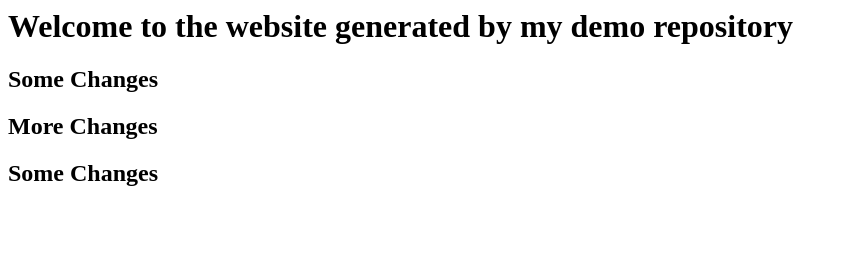
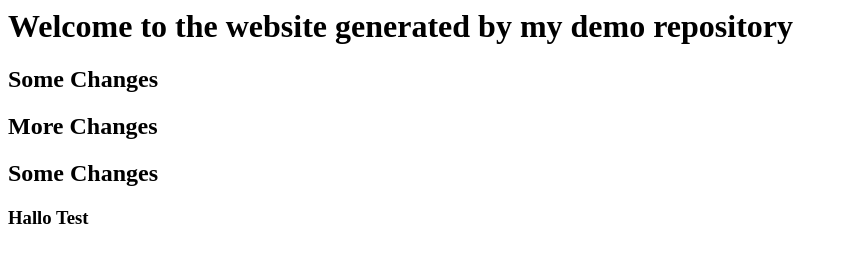
Before and after one commit to HSFD-WS-24-25/demo-repository, a website: page index.html in a window 1280 px wide. Shown: the whole page, without its empty margins (0-846 px from the left). Drawn offline with Linux system fonts and the light colour scheme.

Commit message:
Test Super-Linter

```diff
--- a/index.html
+++ b/index.html
@@ -2,3 +2,6 @@
 <h2>Some Changes</h2>
 <h2>More Changes</h2>
 <h2>Some Changes</h2>
+
+
+    <h3> Hallo Test             </h3    >
```
